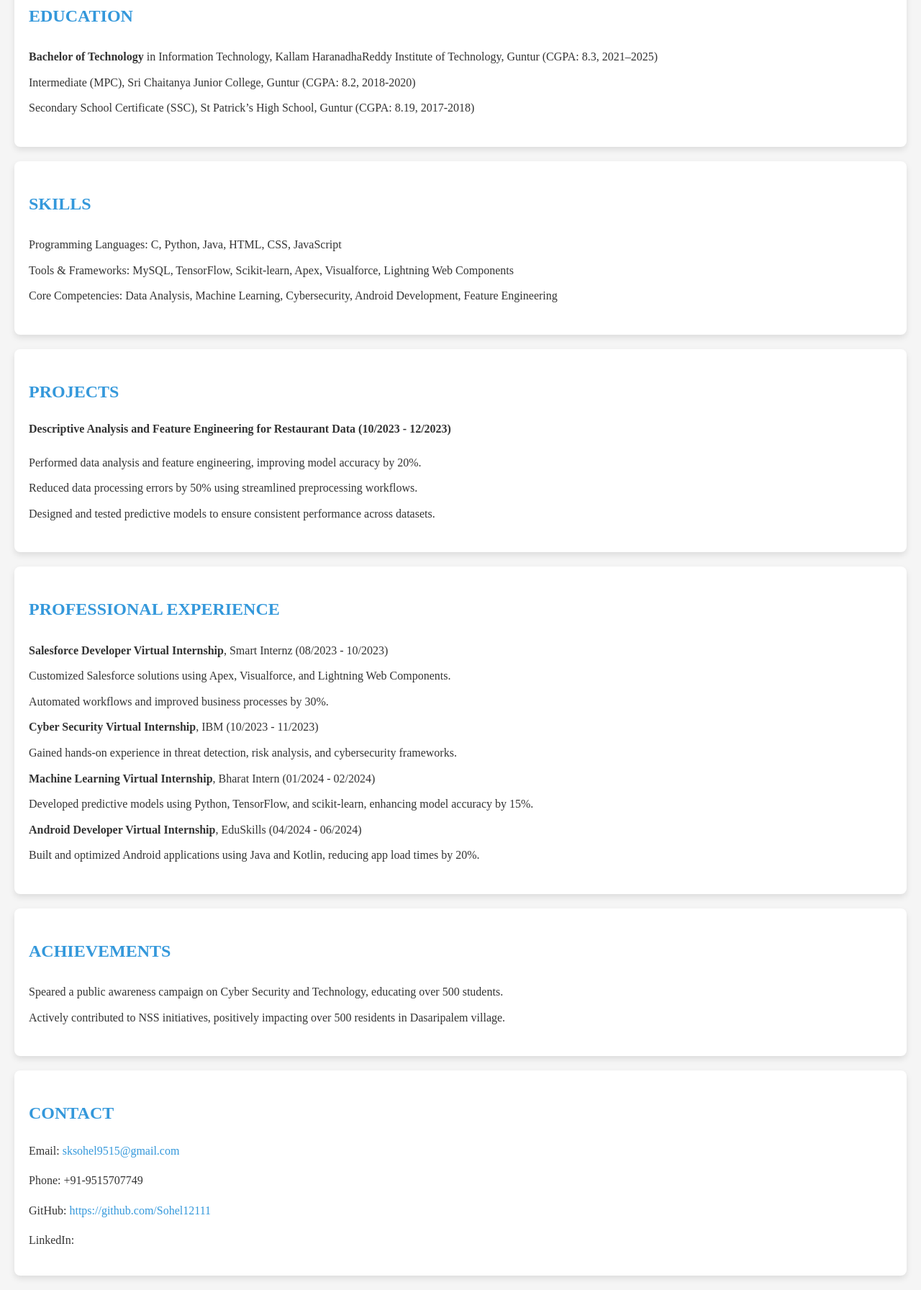
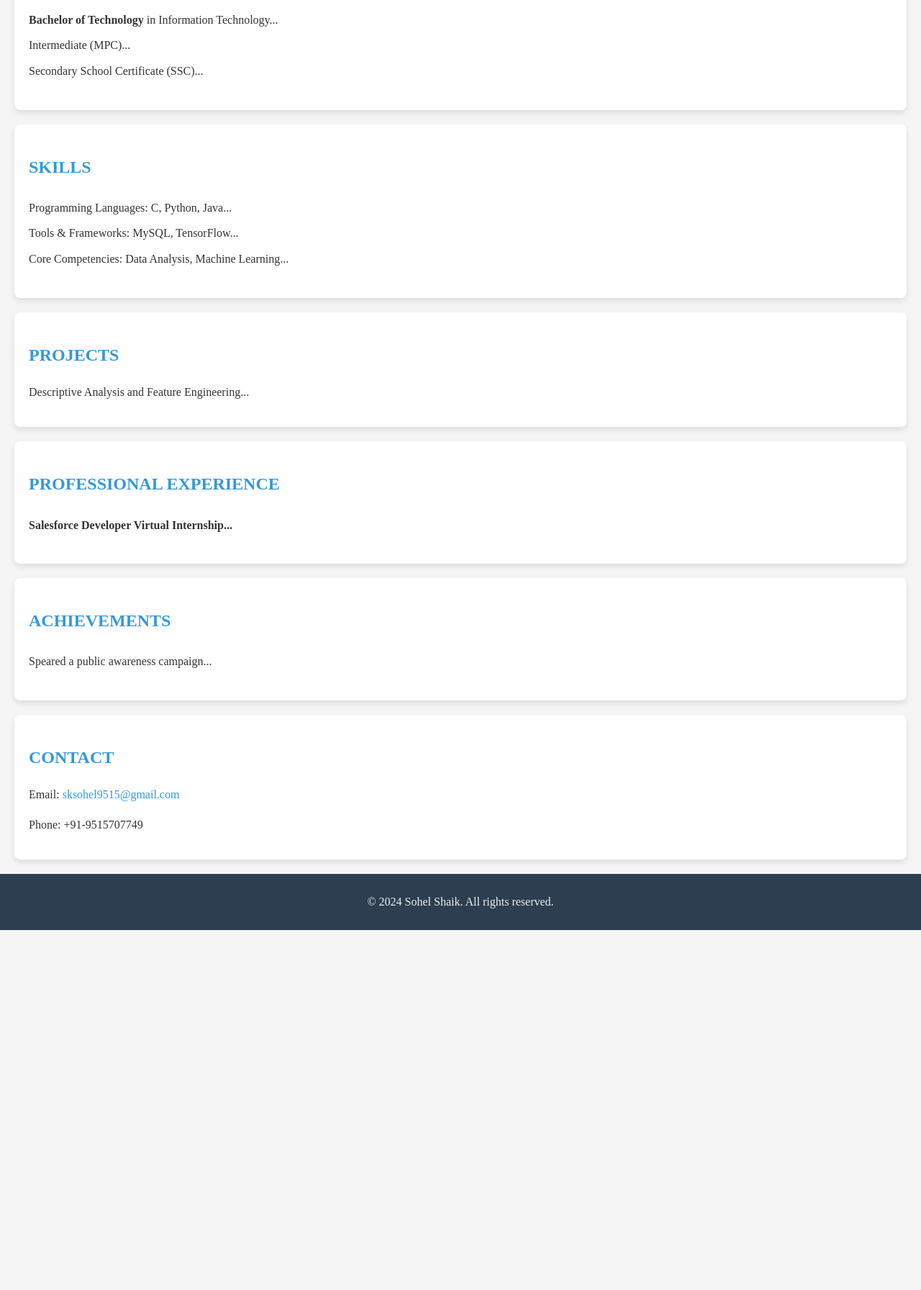
Before and after one commit to ShaikSohel9515/sohelshaik_portfolio, a plain HTML site: page index.html in a window 1280 px wide. Shown: the part 504-2296 px from the top of the page at 72% size. After the commit the page ends 1796 px from the top, so only its background shows below. Drawn offline with Linux system fonts and the light colour scheme.

Commit message:
Update index.html

```diff
--- a/index.html
+++ b/index.html
@@ -3,7 +3,7 @@
 <head>
     <meta charset="UTF-8">
     <meta name="viewport" content="width=device-width, initial-scale=1.0">
-    <title>Sohel Shaik - Portfolio | Email: sksohel9515@gmail.com | Address: Guntur-522003 | Phone: +91-9515707749</title>
+    <title>Sohel Shaik - Portfolio | Email: sksohel9515@gmail.com | Phone: +91-9515707749</title>
     <style>
         /* General Styling */
         body {
@@ -11,14 +11,13 @@
             line-height: 1.6;
             margin: 0;
             padding: 0;
-            background-color: #f5f5f5; /* Light gray background */
-            color: #333; /* Dark text color for readability */
+            background-color: #f5f5f5;
+            color: #333;
         }
 
-        /* Header Styling */
         header {
-            background-color: #2c3e50; /* Dark navy header */
-            color: #ecf0f1; /* Light gray text */
+            background-color: #2c3e50;
+            color: #ecf0f1;
             padding: 20px;
             text-align: center;
             position: sticky;
@@ -36,16 +35,15 @@
             font-size: 1.1rem;
         }
 
-        /* Navigation Bar Styling */
         nav {
             display: flex;
             justify-content: center;
-            background-color: #34495e; /* Slightly lighter navy */
+            background-color: #34495e;
             padding: 10px 0;
         }
 
         nav a {
-            color: #ecf0f1; /* Light gray text */
+            color: #ecf0f1;
             text-decoration: none;
             margin: 0 15px;
             font-weight: bold;
@@ -53,26 +51,25 @@
 
         nav a:hover,
         nav a.active {
-            color: #1abc9c; /* Teal hover effect */
+            color: #1abc9c;
             text-decoration: underline;
         }
 
-        /* Section Styling */
         main {
             margin: 20px;
         }
 
         section {
-            background-color: #ffffff; /* White section background */
+            background-color: #ffffff;
             padding: 20px;
             margin-bottom: 20px;
             border-radius: 8px;
-            box-shadow: 0 4px 8px rgba(0, 0, 0, 0.1); /* Subtle shadow */
+            box-shadow: 0 4px 8px rgba(0, 0, 0, 0.1);
         }
 
         h2 {
-            color: #3498db; /* Blue color for headings */
-            text-transform: uppercase; /* Uppercase headings */
+            color: #3498db;
+            text-transform: uppercase;
         }
 
         ul {
@@ -84,28 +81,25 @@
             padding: 5px 0;
         }
 
-        /* Footer Styling */
         footer {
-            background-color: #2c3e50; /* Dark navy footer */
-            color: #ecf0f1; /* Light gray text */
+            background-color: #2c3e50;
+            color: #ecf0f1;
             text-align: center;
             padding: 10px;
         }
 
-        /* Links */
         a {
-            color: #3498db; /* Blue links */
+            color: #3498db;
             text-decoration: none;
         }
 
         a:hover {
-            color: #1abc9c; /* Teal hover effect */
+            color: #1abc9c;
             text-decoration: underline;
         }
 
-        /* Active Section Highlighting */
         section.active {
-            border-left: 5px solid #3498db; /* Blue left border for active section */
+            border-left: 5px solid #3498db;
         }
     </style>
 </head>
@@ -116,92 +110,111 @@
         <p>Email: <a href="mailto:sksohel9515@gmail.com">sksohel9515@gmail.com</a> | Phone: +91-9515707749</p>
     </header>
 
-    <!-- Navigation Bar -->
     <nav>
-        <a href="#objective">Objective</a>
-        <a href="#education">Education</a>
-        <a href="#skills">Skills</a>
-        <a href="#projects">Projects</a>
-        <a href="#experience">Experience</a>
-        <a href="#achievements">Achievements</a>
-        <a href="#contact">Contact</a>
+        <a href="#objective" class="nav-link">Objective</a>
+        <a href="#education" class="nav-link">Education</a>
+        <a href="#skills" class="nav-link">Skills</a>
+        <a href="#projects" class="nav-link">Projects</a>
+        <a href="#experience" class="nav-link">Experience</a>
+        <a href="#achievements" class="nav-link">Achievements</a>
+        <a href="#contact" class="nav-link">Contact</a>
     </nav>
 
     <main>
-        <!-- Objective Section -->
         <section id="objective">
             <h2>Objective</h2>
-            <p>Proactive IT graduate with a strong foundation in software development, machine learning, cybersecurity, and Android development. Proficient in Python, Salesforce, and data analysis, with a proven track record of building scalable, high-performing solutions. Seeking an entry-level role to contribute technical expertise, deliver innovative solutions, and grow within a dynamic organization.</p>
+            <p>Proactive IT graduate with a strong foundation in software development, machine learning, cybersecurity, and Android development...</p>
         </section>
 
-        <!-- Education Section -->
         <section id="education">
             <h2>Education</h2>
             <ul>
-                <li><strong>Bachelor of Technology</strong> in Information Technology, Kallam HaranadhaReddy Institute of Technology, Guntur (CGPA: 8.3, 2021–2025)</li>
-                <li>Intermediate (MPC), Sri Chaitanya Junior College, Guntur (CGPA: 8.2, 2018-2020)</li>
-                <li>Secondary School Certificate (SSC), St Patrick’s High School, Guntur (CGPA: 8.19, 2017-2018)</li>
+                <li><strong>Bachelor of Technology</strong> in Information Technology...</li>
+                <li>Intermediate (MPC)...</li>
+                <li>Secondary School Certificate (SSC)...</li>
             </ul>
         </section>
 
-        <!-- Skills Section -->
         <section id="skills">
             <h2>Skills</h2>
             <ul>
-                <li>Programming Languages: C, Python, Java, HTML, CSS, JavaScript</li>
-                <li>Tools & Frameworks: MySQL, TensorFlow, Scikit-learn, Apex, Visualforce, Lightning Web Components</li>
-                <li>Core Competencies: Data Analysis, Machine Learning, Cybersecurity, Android Development, Feature Engineering</li>
+                <li>Programming Languages: C, Python, Java...</li>
+                <li>Tools & Frameworks: MySQL, TensorFlow...</li>
+                <li>Core Competencies: Data Analysis, Machine Learning...</li>
             </ul>
         </section>
 
-        <!-- Projects Section -->
         <section id="projects">
             <h2>Projects</h2>
-            <p><strong>Descriptive Analysis and Feature Engineering for Restaurant Data (10/2023 - 12/2023)</strong></p>
+            <p>Descriptive Analysis and Feature Engineering...</p>
+        </section>
+
+        <section id="experience">
+            <h2>Professional Experience</h2>
             <ul>
-                <li>Performed data analysis and feature engineering, improving model accuracy by 20%.</li>
-                <li>Reduced data processing errors by 50% using streamlined preprocessing workflows.</li>
-                <li>Designed and tested predictive models to ensure consistent performance across datasets.</li>
+                <li><strong>Salesforce Developer Virtual Internship...</strong></li>
             </ul>
         </section>
 
-        <!-- Professional Experience Section -->
-        <section id="experience">
-            <h2>Professional Experience</h2>
+        <section id="achievements">
+            <h2>Achievements</h2>
             <ul>
-                <li><strong>Salesforce Developer Virtual Internship</strong>, Smart Internz (08/2023 - 10/2023)</li>
-                <ul>
-                    <li>Customized Salesforce solutions using Apex, Visualforce, and Lightning Web Components.</li>
-                    <li>Automated workflows and improved business processes by 30%.</li>
-                </ul>
-                <li><strong>Cyber Security Virtual Internship</strong>, IBM (10/2023 - 11/2023)</li>
-                <ul>
-                    <li>Gained hands-on experience in threat detection, risk analysis, and cybersecurity frameworks.</li>
-                </ul>
-                <li><strong>Machine Learning Virtual Internship</strong>, Bharat Intern (01/2024 - 02/2024)</li>
-                <ul>
-                    <li>Developed predictive models using Python, TensorFlow, and scikit-learn, enhancing model accuracy by 15%.</li>
-                </ul>
-                <li><strong>Android Developer Virtual Internship</strong>, EduSkills (04/2024 - 06/2024)</li>
-                <ul>
-                    <li>Built and optimized Android applications using Java and Kotlin, reducing app load times by 20%.</li>
-                </ul>
+                <li>Speared a public awareness campaign...</li>
             </ul>
         </section>
 
-        <!-- Achievements Section -->
-        <section id="achievements">
-            <h2>Achievements</h2>
-            <ul>
-                <li>Speared a public awareness campaign on Cyber Security and Technology, educating over 500 students.</li>
-                <li>Actively contributed to NSS initiatives, positively impacting over 500 residents in Dasaripalem village.</li>
-            </ul>
-        </section>
-
-        <!-- Contact Section -->
         <section id="contact">
             <h2>Contact</h2>
             <p>Email: <a href="mailto:sksohel9515@gmail.com">sksohel9515@gmail.com</a></p>
             <p>Phone: +91-9515707749</p>
-            <p>GitHub: <a href="https://github.com/Sohel12111" target="_blank">https://github.com/Sohel12111</a></p>
-            <p>LinkedIn: <a href="https://www.linkedin.com/in/sohel-shaik
+        </section>
+    </main>
+
+    <footer>
+        <p>&copy; 2024 Sohel Shaik. All rights reserved.</p>
+    </footer>
+
+    <script>
+        // JavaScript to highlight the active section and link
+        const navLinks = document.querySelectorAll('.nav-link');
+        const sections = document.querySelectorAll('section');
+
+        // Function to handle click event and add active class to the clicked link
+        navLinks.forEach(link => {
+            link.addEventListener('click', function (event) {
+                // Prevent smooth scrolling
+                event.preventDefault();
+
+                // Directly jump to the section
+                const targetSection = document.querySelector(this.getAttribute('href'));
+                window.scrollTo({
+                    top: targetSection.offsetTop,
+                    behavior: 'auto' // Instantly jump, no smooth scroll
+                });
+
+                // Highlight active link
+                navLinks.forEach(link => link.classList.remove('active'));
+                this.classList.add('active');
+            });
+        });
+
+        // Listen to scroll event to update active section highlighting
+        window.addEventListener('scroll', () => {
+            let current = '';
+            sections.forEach(section => {
+                const sectionTop = section.offsetTop;
+                if (pageYOffset >= sectionTop - 50) {
+                    current = section.getAttribute('id');
+                }
+            });
+
+            sections.forEach(section => {
+                section.classList.remove('active');
+                if (section.getAttribute('id') === current) {
+                    section.classList.add('active');
+                }
+            });
+        });
+    </script>
+</body>
+</html>
```
